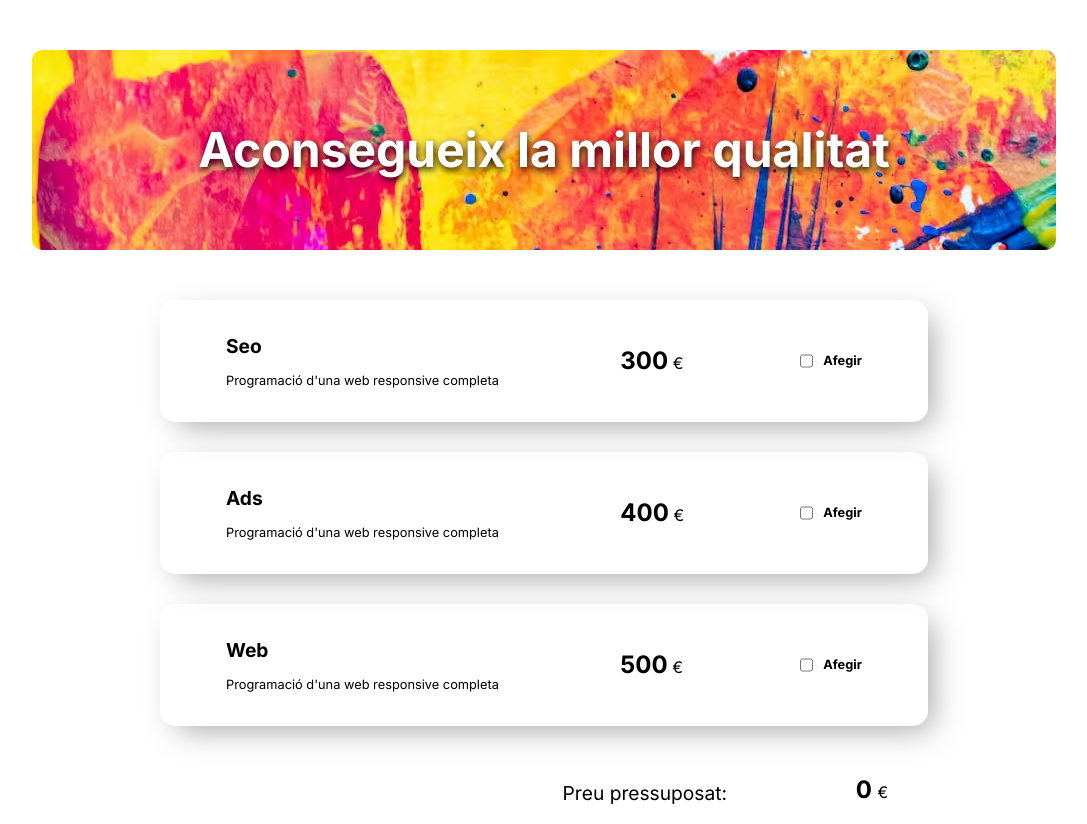
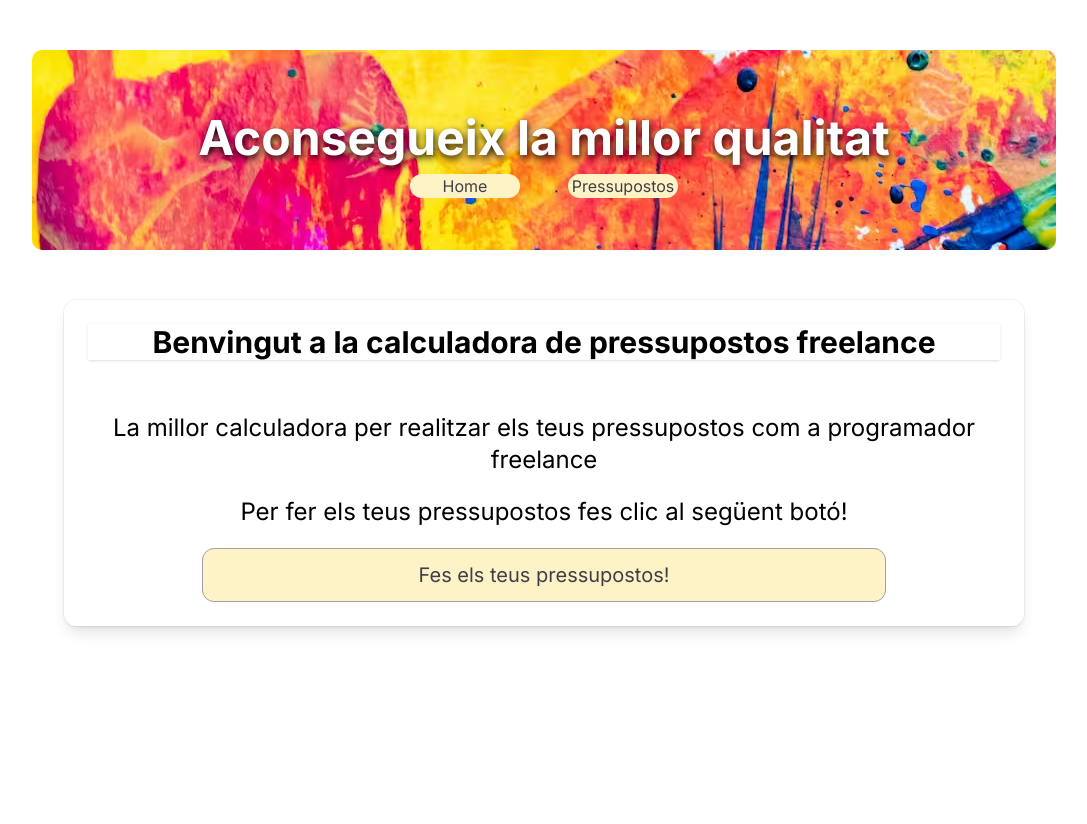
Before and after one commit to DaniloEspinosa/s6.pressupostos, a React (Vite) app: page / in a window 1280 px wide. Shown: the whole page, without its empty margins (96-1183 px from the left). After the commit the page ends 800 px from the top, so only its background shows below. Built offline with nearby package versions, Linux system fonts and the light colour scheme.

Commit message:
Ejercicio 1 nivel 4

```diff
--- a/package.json
+++ b/package.json
@@ -14,6 +14,7 @@
     "@tailwindcss/vite": "^4.1.4",
     "react": "^19.0.0",
     "react-dom": "^19.0.0",
+    "react-router-dom": "^7.5.1",
     "styled-components": "^6.1.16",
     "tailwindcss": "^4.1.4"
   },
--- a/src/App.tsx
+++ b/src/App.tsx
@@ -1,12 +1,13 @@
-import Header from "./components/Header";
-import Layout from "./components/Layout";
+import { Route, Routes } from "react-router-dom";
+import HomePage from "./pages/HomePage";
+import PresupostosPage from "./pages/PresupostosPage";
 
 const App = () => {
   return (
-    <div>
-      <Header />
-      <Layout />
-    </div>
+    <Routes>
+      <Route path="/" element={<HomePage />} />
+      <Route path="/presupostos" element={<PresupostosPage />} />
+    </Routes>
   );
 };
 
--- a/src/components/Header.tsx
+++ b/src/components/Header.tsx
@@ -1,3 +1,4 @@
+import { Link } from "react-router-dom";
 import styled from "styled-components";
 
 const HeaderContainer = styled.div`
@@ -9,6 +10,7 @@ const HeaderContainer = styled.div`
 
 const HeaderContent = styled.header`
   display: flex;
+  flex-direction: column;
   padding: 1rem;
   background-image: url("/pexels-steve-1789968.avif");
   height: 200px;
@@ -29,6 +31,22 @@ const Header = () => {
     <HeaderContainer>
       <HeaderContent>
         <span>Aconsegueix la millor qualitat</span>
+        <div className="flex gap-4 w-[300px] justify-around ">
+          <Link
+            className="bg-amber-100 text-zinc-700 w-[110px] text-center rounded-xl
+             hover:bg-amber-300 hover:scale-120 hover:text-black transition duration-300 ease-in-out"
+            to="/"
+          >
+            Home
+          </Link>
+          <Link
+            className="bg-amber-100 text-zinc-700 w-[110px] text-center rounded-xl
+             hover:bg-amber-300 hover:scale-120 hover:text-black transition duration-300 ease-in-out"
+            to="/presupostos"
+          >
+            Pressupostos
+          </Link>
+        </div>
       </HeaderContent>
     </HeaderContainer>
   );
--- a/src/index.css
+++ b/src/index.css
@@ -4,9 +4,10 @@
 *,
 *::before,
 *::after {
-  margin: 0;
-  padding: 0;
   box-sizing: border-box;
+}
+
+body {
   font-family: "Inter", sans-serif;
   font-weight: 400;
   font-style: normal;
--- a/src/main.tsx
+++ b/src/main.tsx
@@ -2,9 +2,12 @@ import { StrictMode } from "react";
 import { createRoot } from "react-dom/client";
 import "./index.css";
 import App from "./App.tsx";
+import { BrowserRouter } from "react-router-dom";
 
 createRoot(document.getElementById("root")!).render(
   <StrictMode>
-    <App />
+    <BrowserRouter>
+      <App />
+    </BrowserRouter>
   </StrictMode>
 );
--- /dev/null
+++ b/src/pages/HomePage.tsx
@@ -0,0 +1,32 @@
+import { Link } from "react-router-dom";
+import Header from "../components/Header";
+
+const HomePage = () => {
+  return (
+    <div>
+      <Header />
+      <div className="flex w-3/4 mx-auto flex-col gap-5 gap-x-4 rounded-xl bg-white p-6 shadow-lg outline outline-black/5">
+        <h1 className="text-3xl mb-8 text-center font-bold shadow-sm">
+          Benvingut a la calculadora de pressupostos freelance
+        </h1>
+        <p className="text-2xl text-center">
+          La millor calculadora per realitzar els teus pressupostos com a
+          programador freelance
+        </p>
+        <p className="text-2xl text-center">
+          Per fer els teus pressupostos fes clic al següent botó!
+        </p>
+        <Link
+          to="/presupostos"
+          className="bg-amber-100 text-zinc-700 w-3/4 mx-auto text-center rounded-xl
+          border-[1px] border-zinc-400 py-3 text-xl
+             hover:bg-amber-300 hover:scale-120 hover:text-black transition duration-300 ease-in-out"
+        >
+          Fes els teus pressupostos!
+        </Link>
+      </div>
+    </div>
+  );
+};
+
+export default HomePage;
--- /dev/null
+++ b/src/pages/PresupostosPage.tsx
@@ -0,0 +1,13 @@
+import Header from "../components/Header";
+import Layout from "../components/Layout";
+
+const PresupostosPage = () => {
+  return (
+    <div>
+      <Header />
+      <Layout />
+    </div>
+  );
+};
+
+export default PresupostosPage;
```
Also changed, not shown: 1 other file (tests, documents, lock files or other folders).
